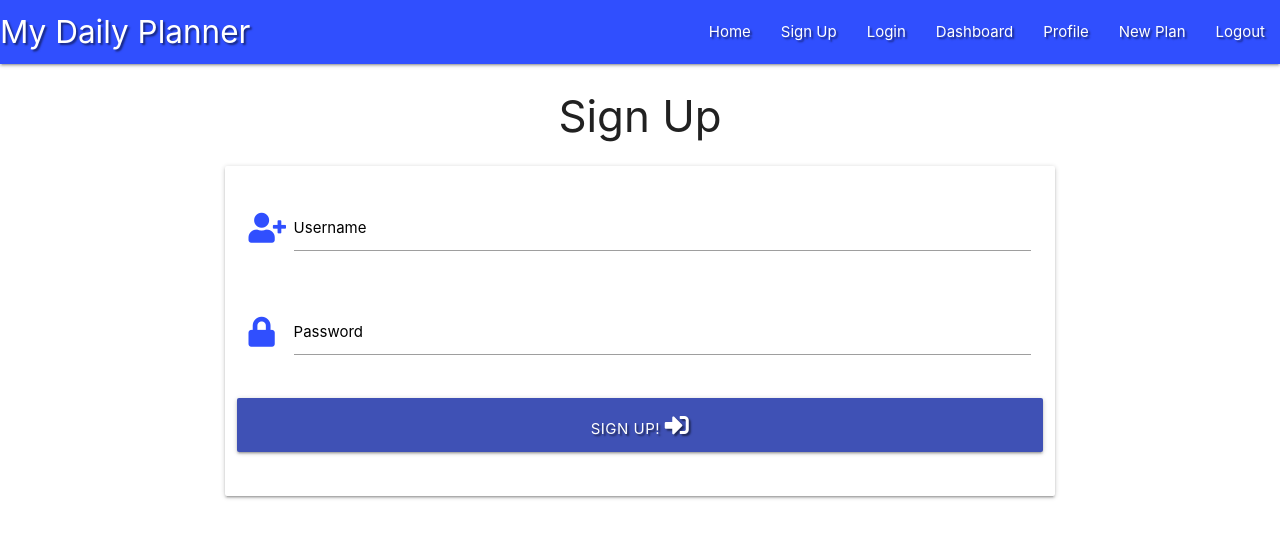
After one commit to qplatt/My-Daily-Planner, a Flask app: page /signup in a window 1280 px wide. The commit adds this page. Shown: the top 538 px of the page. Run offline with Flask 2, Linux system fonts and the light colour scheme; some libraries are stand-ins or nearby versions.

Commit message:
Add signup template

```diff
--- a/app.py
+++ b/app.py
@@ -4,6 +4,7 @@
     redirect, request, session, url_for)
 from flask_pymongo import PyMongo
 from bson.objectid import ObjectId
+from werkzeug.security import generate_password_hash, check_password_hash
 if os.path.exists("env.py"):
     import env
 
@@ -26,6 +27,11 @@
     return render_template("plans.html", plans=plans)
 
 
+@app.route("/signup", methods=["GET", "POST"])
+def signup():
+    return render_template("signup.html")
+
+
 if __name__ == "__main__":
     app.run(host=os.environ.get("IP"),
             port=int(os.environ.get("PORT")),
--- a/static/css/style.css
+++ b/static/css/style.css
@@ -1,3 +1,33 @@
 .text-shadow {
     text-shadow: 2px 2px 2px rgba(0, 0, 0, 0.5);
 }
+/* label color */
+.input-field label {
+    color: #000;
+  }
+/* label focus color */
+.input-field input[type=text]:focus + label {
+    color: #000;
+  }
+  /* label underline focus color */
+.input-field input[type=text]:focus {
+    border-bottom: 1px solid #000;
+    box-shadow: 0 1px 0 0 #000;
+  }
+
+/* valid color */
+.input-field input[type=text].valid {
+    border-bottom: 1px solid #000;
+    box-shadow: 0 1px 0 0 #000;
+  }
+
+/* invalid color */
+.input-field input[type=text].invalid {
+    border-bottom: 1px solid #000;
+    box-shadow: 0 1px 0 0 #000;
+  }
+/* icon prefix focus color */
+.input-field .prefix.active {
+    color: #000;
+
+    }
--- a/templates/base.html
+++ b/templates/base.html
@@ -22,7 +22,7 @@
             <a href="#" data-target="mobile-demo" class="sidenav-trigger"><i class="fas fa-bars"></i></a>
             <ul class="right hide-on-med-and-down">
                 <li><a href="{{ url_for('get_plans') }}">Home</a></li>
-                <li><a href="#">Sign Up</a></li>
+                <li><a href="{{ url_for('signup') }}">Sign Up</a></li>
                 <li><a href="#">Login</a></li>
                 <li><a href="#">Dashboard</a></li>
                 <li><a href="#">Profile</a></li>
--- /dev/null
+++ b/templates/signup.html
@@ -0,0 +1,35 @@
+{% extends "base.html" %}
+{% block content %}
+
+    <h3 class="center-align">Sign Up</h3>
+
+    <div class="row">
+        <form class="col s12 m8 offset-m2" method="POST" action="{{ url_for('signup') }}">
+            <div class="card-panel">
+                <!-- username -->
+                <div class="row">
+					<div class="input-field col s12">
+						<i class="fas fa-user-plus prefix indigo-text text-accent-4"></i>
+						<input id="username" name="username" type="text" class="validate">
+						<label for="username">Username</label>
+					</div>
+                </div>
+                <!-- passowrd -->
+                <div class="row">
+                    <div class="input-field col s12">
+						<i class="fas fa-lock prefix indigo-text text-accent-4"></i>
+                        <input id="password" name="password" type="password" class="validate">
+                        <label for="password">Password</label>
+                    </div>
+                </div>
+                <!-- register -->
+                <div class="row">
+                    <button type="submit" class="col s12 btn-large indigo text-accent-4 text-shadow">
+                        Sign Up! <i class="fas fa-sign-in-alt"></i>
+                    </button>
+                </div>
+            </div>
+        </form>
+    </div>
+
+{% endblock %}
```
